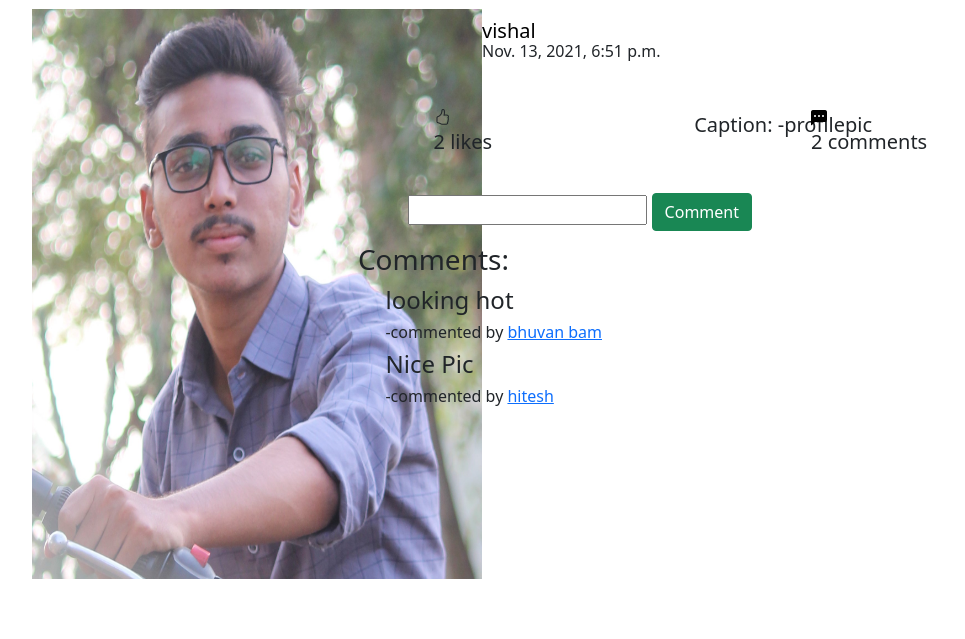
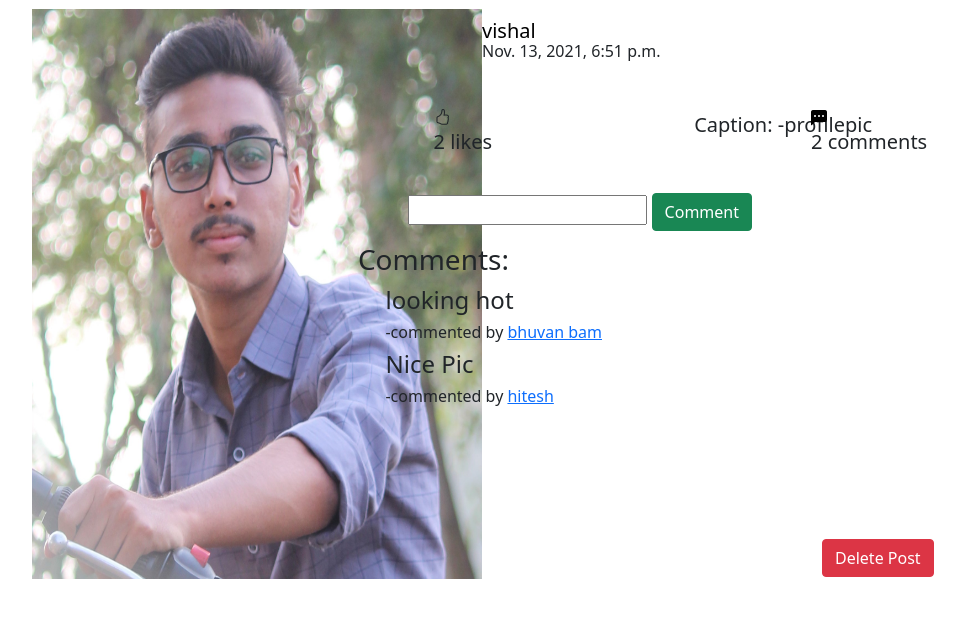
Before and after one commit to pvr30/photogam, a Django app: page /post/10 in a window 1280 px wide. Shown: the part 107-746 px from the top of the page, without its empty margins (178-1143 px from the left). Run offline with Django 3.2, Linux system fonts and the light colour scheme; a user stored in the database is signed in; data comes from the database, SQL or seed files in the repository; some libraries are stand-ins or nearby versions; grey boxes are pictures that could not be loaded.

Commit message:
Update post_detail.html

```diff
--- a/templates/feed/post_detail.html
+++ b/templates/feed/post_detail.html
@@ -84,7 +84,11 @@
       {% endfor %}
     </div>
 
-
+     {% if post.user.id == user.id %}
+    <div class="" style="position: absolute; left: 1000px;">
+      <a href="{% url 'deletepost' post.id %}" class="btn btn-danger">Delete Post</a>
+    </div>
+    {% endif %}
 
 
 {% endblock %}
```
